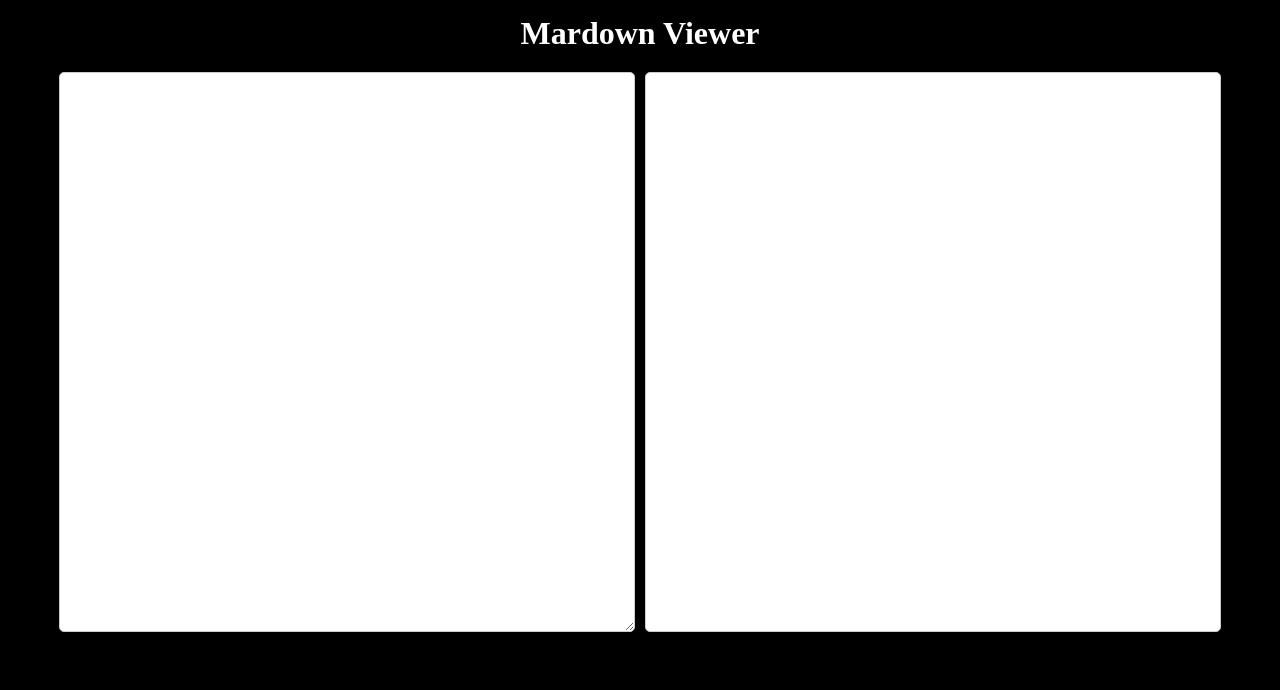
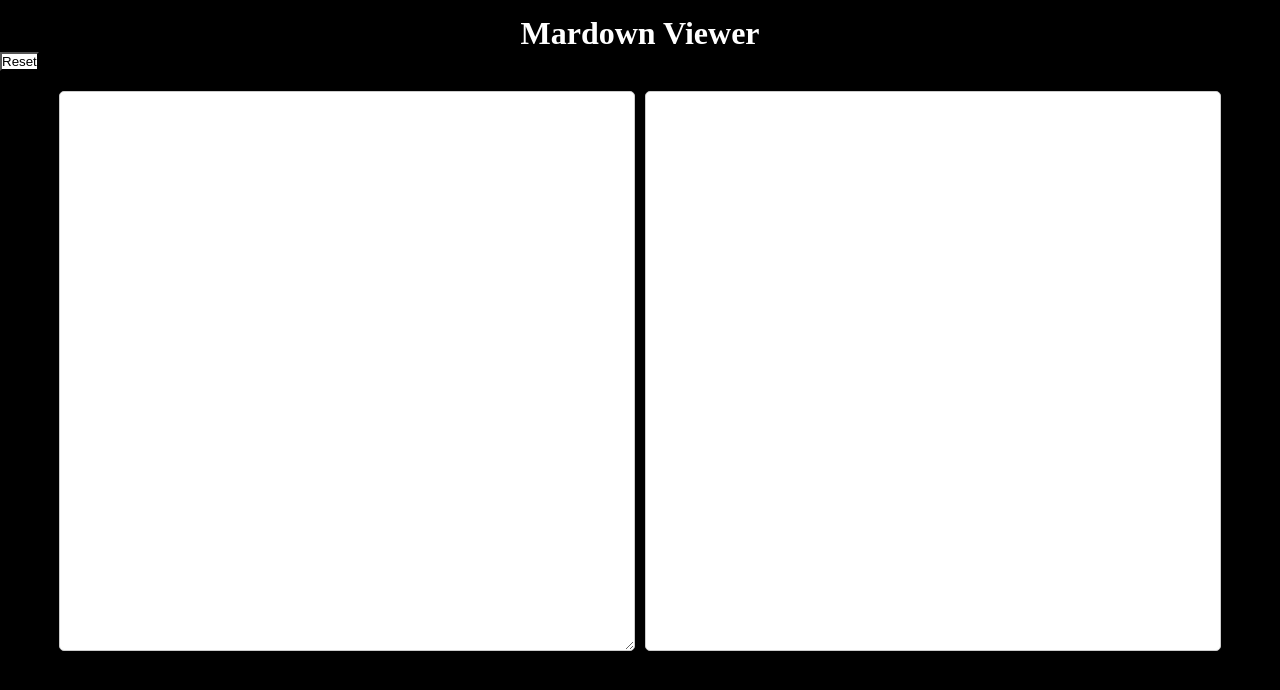
Before and after one commit to Tatiana-Juin/markdown-viewer, a React (Vite) app: page / in a window 1280 px wide. Shown: the top 690 px of the page. Built offline with nearby package versions, Linux system fonts and the light colour scheme.

Commit message:
Le bouton reset fonctionne

```diff
--- a/src/App.jsx
+++ b/src/App.jsx
@@ -3,10 +3,9 @@ import reactLogo from './assets/react.svg'
 import viteLogo from '/vite.svg'
 import './App.css'
 import MarkdownInput from './components/MarkdownInput'
-import MarkdownPreview from './components/MarkdownPreview'
+
 
 function App() {
-
 
   return (
     <div >
--- a/src/components/MarkdownInput.jsx
+++ b/src/components/MarkdownInput.jsx
@@ -4,17 +4,19 @@ import './componentsStyle.css'
 import {useState} from 'react'
 export default function MarkdownInput() {
 
-  // USESTATE POUR RECUPERER LE TEXTE ET LE METTRE DANS UN TABLEAU INITIALISATION
-
+  // USESTATE POUR RECUPERER LE TEXTE
   const [text,setText] = useState("")
 
-
+  const handleReset = ()=>{
+    setText("")
+  }
 
   return (
     <>
+        <button  onClick={handleReset} style={{backgroundColor:"white"}}> Reset </button>
+        <div className='div-return'>
+          <textarea onChange={(e) => setText(e.target.value)} name="" id=""  className='view-return' value={text}   />
 
-        <div className='div-return'>
-          <textarea onChange={(e) => setText(e.target.value)} name="" id=""  className='view-return'    />
           <MarkdownPreview text={text} />
         </div>
 
--- a/src/components/componentsStyle.css
+++ b/src/components/componentsStyle.css
@@ -1,6 +1,8 @@
 *{
     color:black;
 }
+
+/************************ FICHIER MARKDOWN-INPUT************************* */
 
 .div-return{
     display: flex;
@@ -9,6 +11,7 @@
     margin-top: 20px;
 }
 
+/* *************************MARKDOWN PREVIEW + INPUT */
 .view-return{
     background-color: white;
     width:45vw;
```
Also changed, not shown: 1 other file (tests, documents, lock files or other folders).
